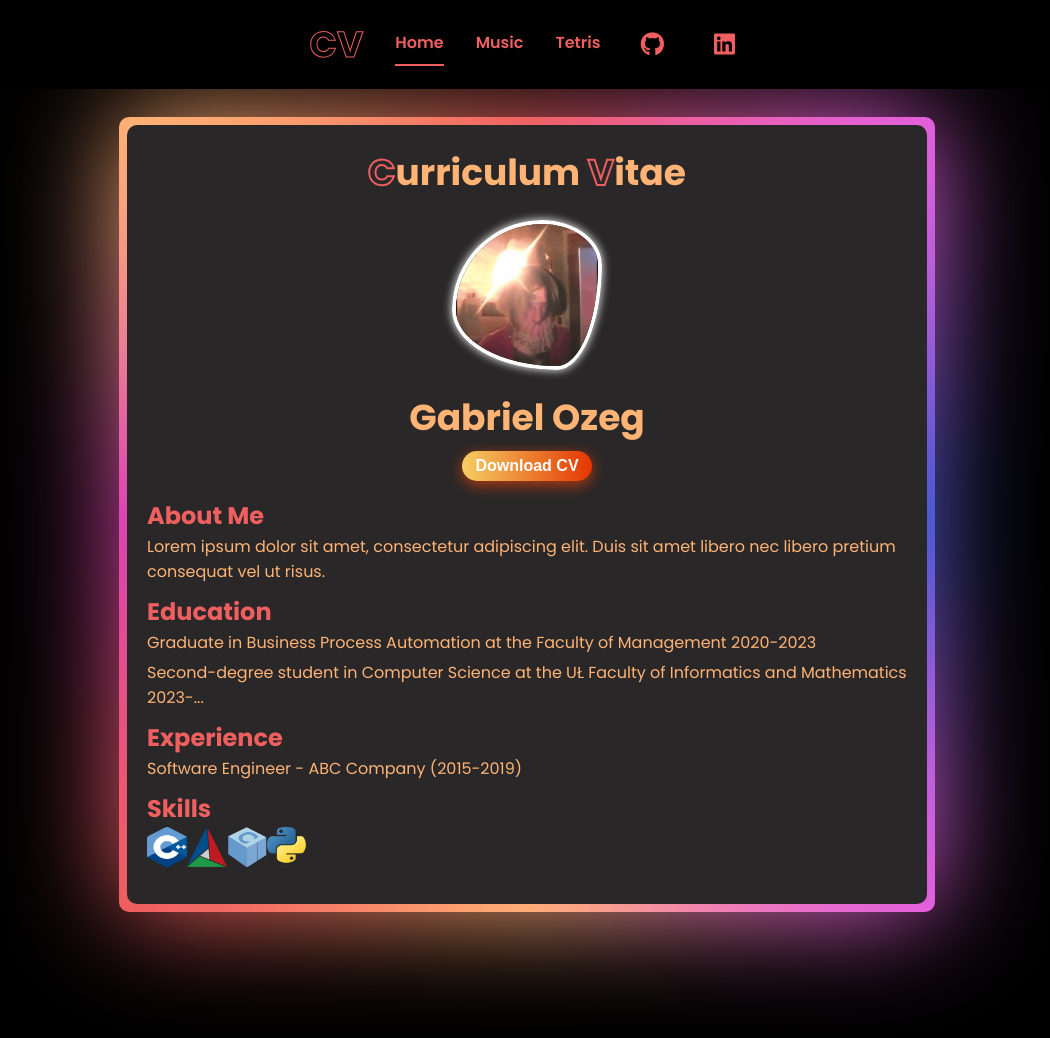
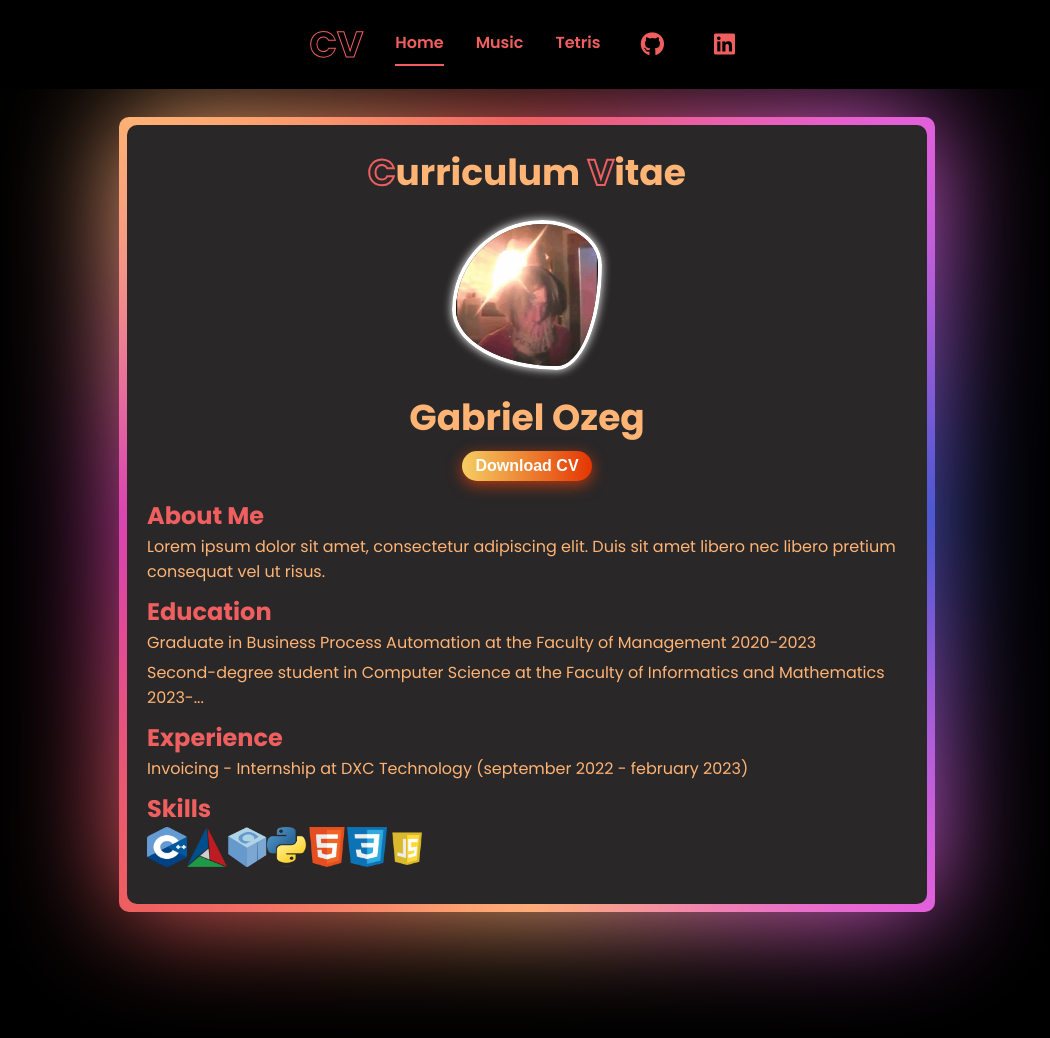
Before and after one commit to Gabrax/GABCV, a website built with Vite: page GabWeb/index.html in a window 1280 px wide. Shown: the top 1038 px of the page, without its empty margins (113-1163 px from the left). Built offline with nearby package versions, Linux system fonts and the light colour scheme.

Commit message:
fixes to deploy

```diff
--- a/GabWeb/index.css
+++ b/GabWeb/index.css
@@ -295,6 +295,18 @@ li {
     transition-delay: 1000ms;
 }
 
+.logo:nth-child(5){
+    transition-delay: 1200ms;
+}
+
+.logo:nth-child(6){
+    transition-delay: 1400ms;
+}
+
+.logo:nth-child(7){
+    transition-delay: 1600ms;
+}
+
 
 
 .vol{
--- a/GabWeb/index.html
+++ b/GabWeb/index.html
@@ -8,8 +8,8 @@
     <link rel="stylesheet" href="index.css">
     <link rel="shortcut icon" type="image/x-icon" href="Res/Home/homeFavicon.ico" />
 
-    <script src="index.js" defer></script>
-    <script src="Header-func.js" defer></script>
+    <script type="module" src="index.js" defer></script>
+    <script type="module" src="Header-func.js" defer></script>
 
     <title>GabCV | Home</title>
 </head>
@@ -49,13 +49,13 @@
                     <h2>Education</h2>
                     <ul>
                         <li>Graduate in Business Process Automation at the Faculty of Management 2020-2023</li>
-                        <li>Second-degree student in Computer Science at the UŁ Faculty of Informatics and Mathematics 2023-...</li>
+                        <li>Second-degree student in Computer Science at the Faculty of Informatics and Mathematics 2023-...</li>
                     </ul>
                 </section>
                 <section class="experience">
                     <h2>Experience</h2>
                     <ul>
-                        <li>Software Engineer - ABC Company (2015-2019)</li>
+                        <li>Invoicing - Internship at DXC Technology (september 2022 - february 2023)</li>
                     </ul>
                 </section>
                 <section class="skills">
@@ -74,6 +74,15 @@
                                 </div>
                                 <div class="logo hidden">
                                     <img src="Res/Home/Python.png" width="40" height="40"/>
+                                </div>
+                                <div class="logo hidden">
+                                    <img src="Res/Home/htmllogo.png" width="40" height="40"/>
+                                </div>
+                                <div class="logo hidden">
+                                    <img src="Res/Home/csslogo.png" width="40" height="40"/>
+                                </div>
+                                <div class="logo hidden">
+                                    <img src="Res/Home/javascript.png" width="40" height="40"/>
                                 </div>
                             </div>
                         </section>
```
Also changed, not shown: GabWeb/Res/Home/csslogo.png (added), GabWeb/Res/Home/htmllogo.png (added), GabWeb/Res/Home/javascript.png (added).
